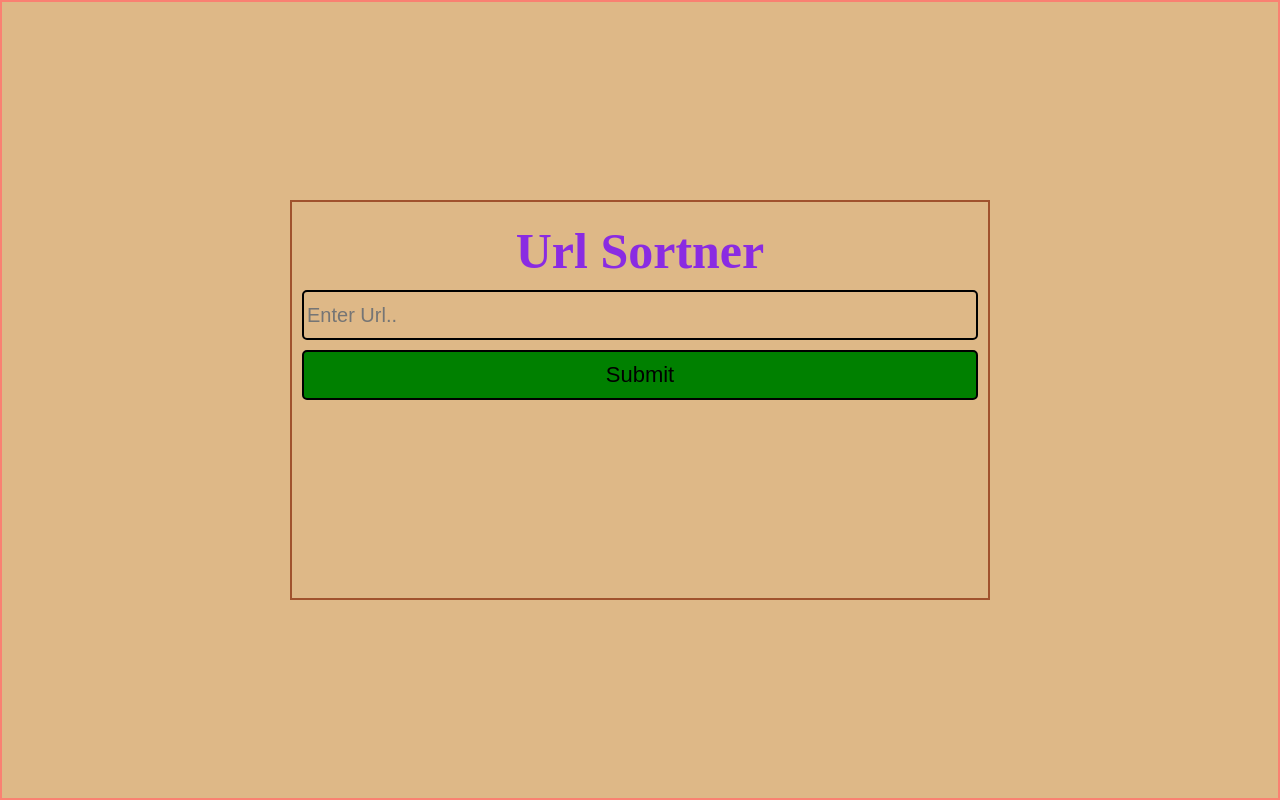
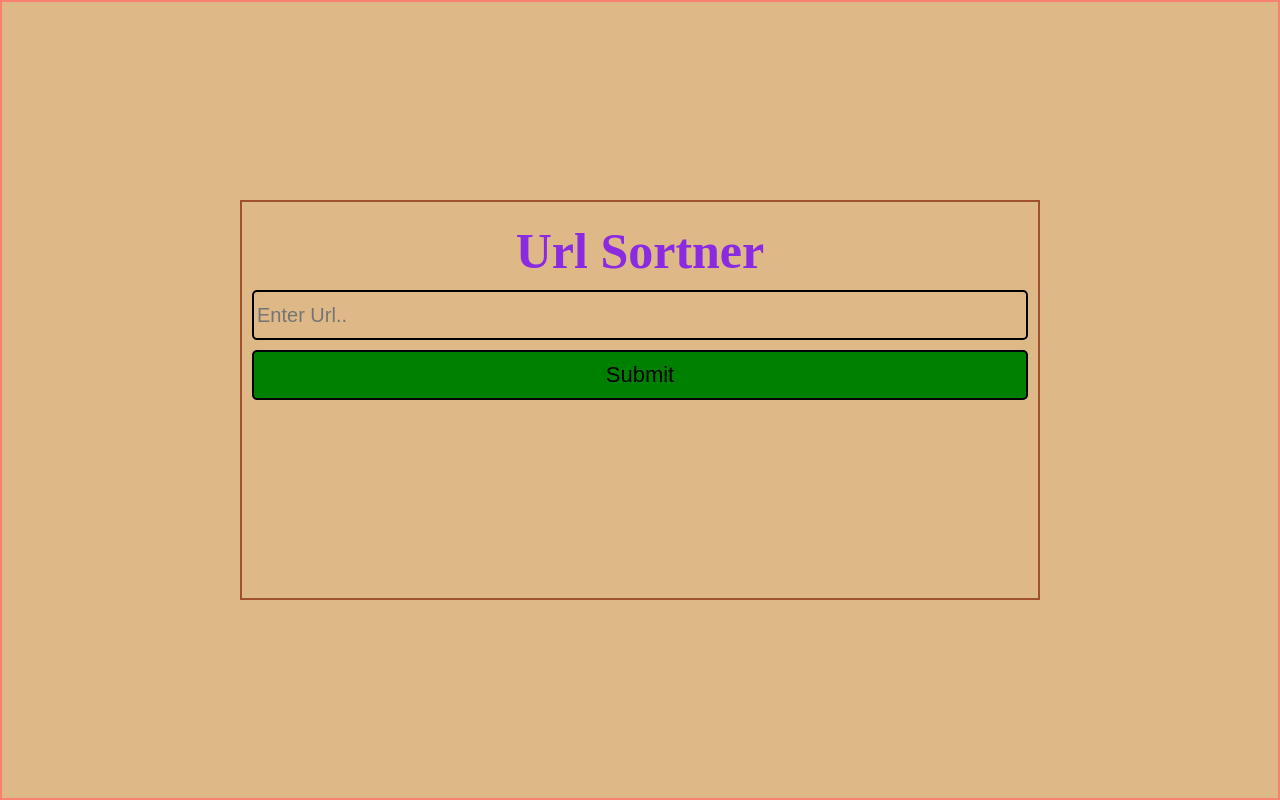
Before and after one commit to Shulabh-968026/UrlSortner, a Django app: page / in a window 1280 px wide. Run offline with Django 3.2, Linux system fonts and the light colour scheme.

Commit message:
Update index.css

```diff
--- a/myapp/static/index.css
+++ b/myapp/static/index.css
@@ -13,7 +13,7 @@
     align-items: center;
 }
 .sub-div{
-    width: 700px;
+    width: 800px;
     height: 400px;
     border: 2px sienna solid;
     padding: 10px;
```
